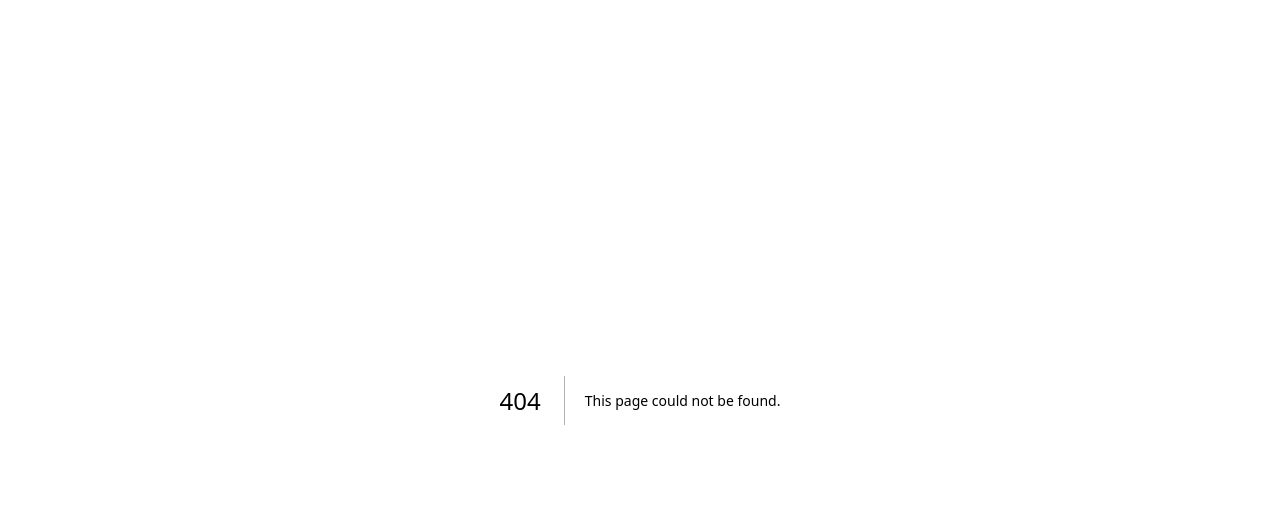
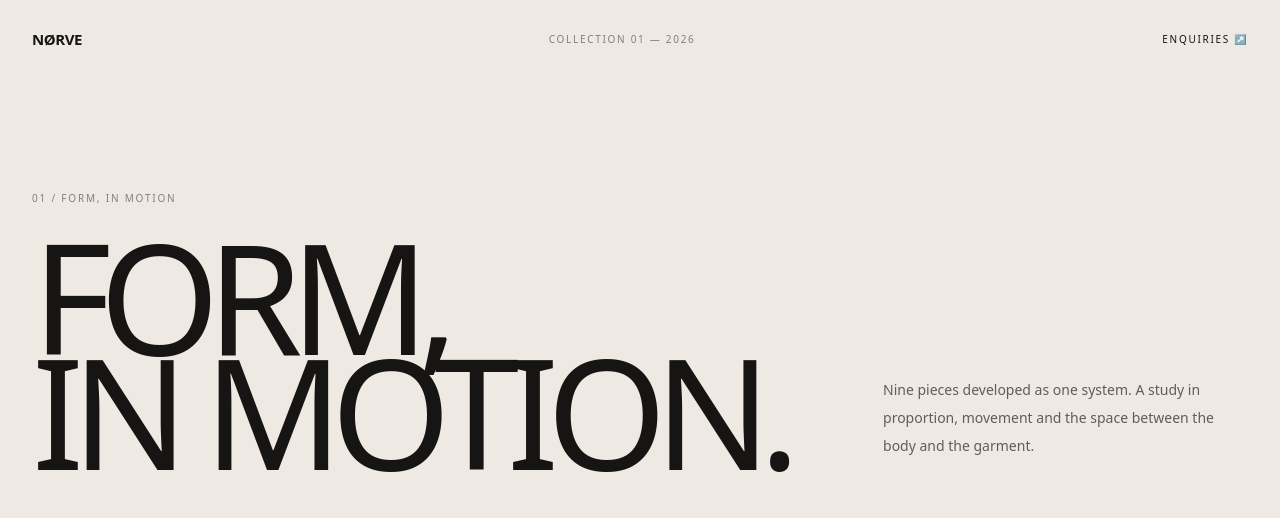
Before and after one commit to primyst/aria, a Next.js app: page /fashion/collections/form-in-motion in a window 1280 px wide. Before the commit this address had no page. Shown: the top 518 px of the page. Built offline with nearby package versions, Linux system fonts and the light colour scheme.

Commit message:
Add Nørve Form In Motion editorial collection page

```diff
--- /dev/null
+++ b/app/fashion/collections/form-in-motion/page.tsx
@@ -0,0 +1,66 @@
+"use client";
+
+import { motion } from "framer-motion";
+
+const images = [
+  "https://images.unsplash.com/photo-1529139574466-a303027c1d8b?q=90&w=2200&auto=format&fit=crop",
+  "https://images.unsplash.com/photo-1490481651871-ab68de25d43d?q=90&w=1800&auto=format&fit=crop",
+  "https://images.unsplash.com/photo-1483985988355-763728e1935b?q=90&w=1800&auto=format&fit=crop",
+];
+
+const ease = [0.22, 1, 0.36, 1] as const;
+
+export default function FormInMotion() {
+  return (
+    <main className="min-h-screen bg-[#eee9e2] text-[#171513]">
+      <header className="flex items-center justify-between px-5 py-6 md:px-8 md:py-7">
+        <a href="/fashion" className="text-[15px] font-semibold tracking-[-0.03em]">NØRVE</a>
+        <span className="text-[10px] uppercase tracking-[0.17em] text-black/45">Collection 01 — 2026</span>
+        <a href="#contact" className="text-[10px] uppercase tracking-[0.17em]">Enquiries ↗</a>
+      </header>
+
+      <section className="px-5 pt-16 md:px-8 md:pt-28">
+        <p className="text-[10px] uppercase tracking-[0.18em] text-black/45">01 / Form, in motion</p>
+        <div className="mt-8 grid gap-10 md:grid-cols-[1fr_.45fr] md:items-end">
+          <motion.h1 initial={{ opacity: 0, y: 35 }} animate={{ opacity: 1, y: 0 }} transition={{ duration: .9, ease }} className="text-[clamp(4rem,12vw,13rem)] font-medium leading-[.75] tracking-[-0.08em]">FORM,<br />IN MOTION.</motion.h1>
+          <p className="max-w-sm pb-2 text-[14px] leading-7 text-black/60">Nine pieces developed as one system. A study in proportion, movement and the space between the body and the garment.</p>
+        </div>
+        <div className="mt-20 md:mt-28"><img src={images[0]} alt="Nørve Form, In Motion campaign" className="aspect-[16/9] w-full object-cover object-center" /></div>
+      </section>
+
+      <section className="px-5 py-24 md:px-8 md:py-36">
+        <div className="grid gap-16 md:grid-cols-[.4fr_1fr]">
+          <div><p className="text-[10px] uppercase tracking-[0.17em] text-black/45">02 / The idea</p></div>
+          <div>
+            <p className="max-w-4xl text-[clamp(2.4rem,5.5vw,6rem)] font-medium leading-[.9] tracking-[-0.06em]">Clothing should follow the body, not decide where it goes.</p>
+            <div className="mt-14 grid gap-8 border-t border-black/15 pt-6 text-[13px] leading-7 text-black/60 md:grid-cols-2">
+              <p>The collection begins with a simple question: what happens when structure is allowed to move? Volume shifts. Seams disappear. A familiar silhouette becomes something less fixed.</p>
+              <p>Cut in small runs and finished by hand, each piece is designed to work alone and alongside the others. Nothing is ornamental without purpose.</p>
+            </div>
+          </div>
+        </div>
+      </section>
+
+      <section className="bg-[#171513] px-5 py-24 text-[#eee9e2] md:px-8 md:py-32">
+        <div className="flex items-start justify-between"><p className="text-[10px] uppercase tracking-[0.17em] text-white/45">03 / The looks</p><span className="text-[10px] uppercase tracking-[0.17em] text-white/35">01—09</span></div>
+        <div className="mt-16 grid gap-3 md:grid-cols-12 md:items-start">
+          <figure className="md:col-span-5"><img src={images[1]} alt="Nørve look 02" className="aspect-[3/4] w-full object-cover" /><figcaption className="mt-3 flex justify-between text-[10px] uppercase tracking-[0.14em] text-white/45"><span>Look 02</span><span>The long line</span></figcaption></figure>
+          <figure className="md:col-span-6 md:col-start-7 md:pt-36"><img src={images[2]} alt="Nørve look 04" className="aspect-[4/5] w-full object-cover" /><figcaption className="mt-3 flex justify-between text-[10px] uppercase tracking-[0.14em] text-white/45"><span>Look 04</span><span>Soft structure</span></figcaption></figure>
+        </div>
+      </section>
+
+      <section className="px-5 py-24 md:px-8 md:py-36">
+        <div className="grid gap-12 md:grid-cols-[.4fr_1fr]">
+          <p className="text-[10px] uppercase tracking-[0.17em] text-black/45">04 / Materials</p>
+          <div><h2 className="text-5xl tracking-[-0.06em] md:text-8xl">Raw linen.<br />Washed silk.<br />Nothing extra.</h2><p className="mt-12 max-w-xl text-[14px] leading-7 text-black/60">Natural fibres chosen for how they change with wear. The palette stays close to the material: chalk, earth, black, unbleached white.</p></div>
+        </div>
+      </section>
+
+      <section id="contact" className="border-t border-black/15 px-5 py-24 md:px-8 md:py-32">
+        <div className="flex flex-col justify-between gap-10 md:flex-row md:items-end"><div><p className="text-[10px] uppercase tracking-[0.17em] text-black/45">05 / Collection enquiries</p><h2 className="mt-6 text-[clamp(3rem,8vw,9rem)] leading-[.8] tracking-[-0.07em]">See it<br />in person.</h2></div><div className="max-w-sm text-[13px] leading-7 text-black/55"><p>Private appointments and selected stockists available in Lagos and London.</p><a href="mailto:studio@norve.house" className="mt-5 inline-block underline underline-offset-4">studio@norve.house ↗</a></div></div>
+      </section>
+
+      <footer className="flex justify-between border-t border-black/15 px-5 py-7 text-[10px] uppercase tracking-[0.16em] md:px-8"><a href="/fashion">← Nørve</a><a href="#top">Back to top ↑</a></footer>
+    </main>
+  );
+}
```
